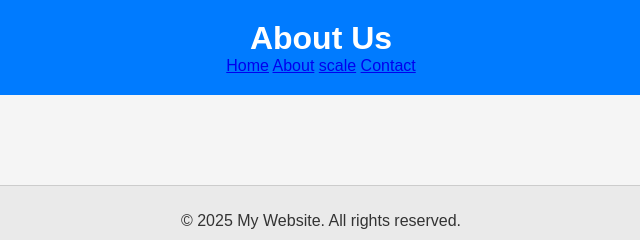
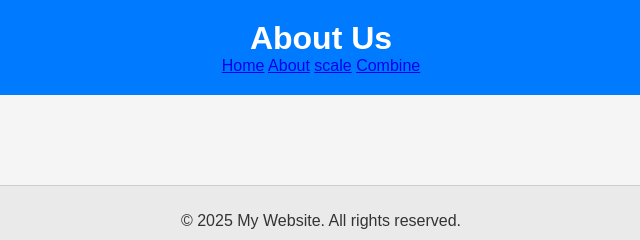
Before and after one commit to Bergmite77/my-web-page, a plain HTML site: page about.html in a window 1280 px wide. Shown: the full height of the page, 319-959 px from the left. Drawn offline with Linux system fonts and the light colour scheme; files that its build step writes are made by us from their sources.

Commit message:
Updated index

```diff
--- a/about.html
+++ b/about.html
@@ -13,7 +13,7 @@
             <a href="index.html">Home</a>
             <a href="about.html">About</a>
             <a href="scale.html">scale</a>
-            <a href="contact.html">Contact</a>
+            <a href="combine.html">Combine</a>
         </nav>
     </header>
     <main>
```
Also changed, not shown: index.html (+1 -1 lines).
